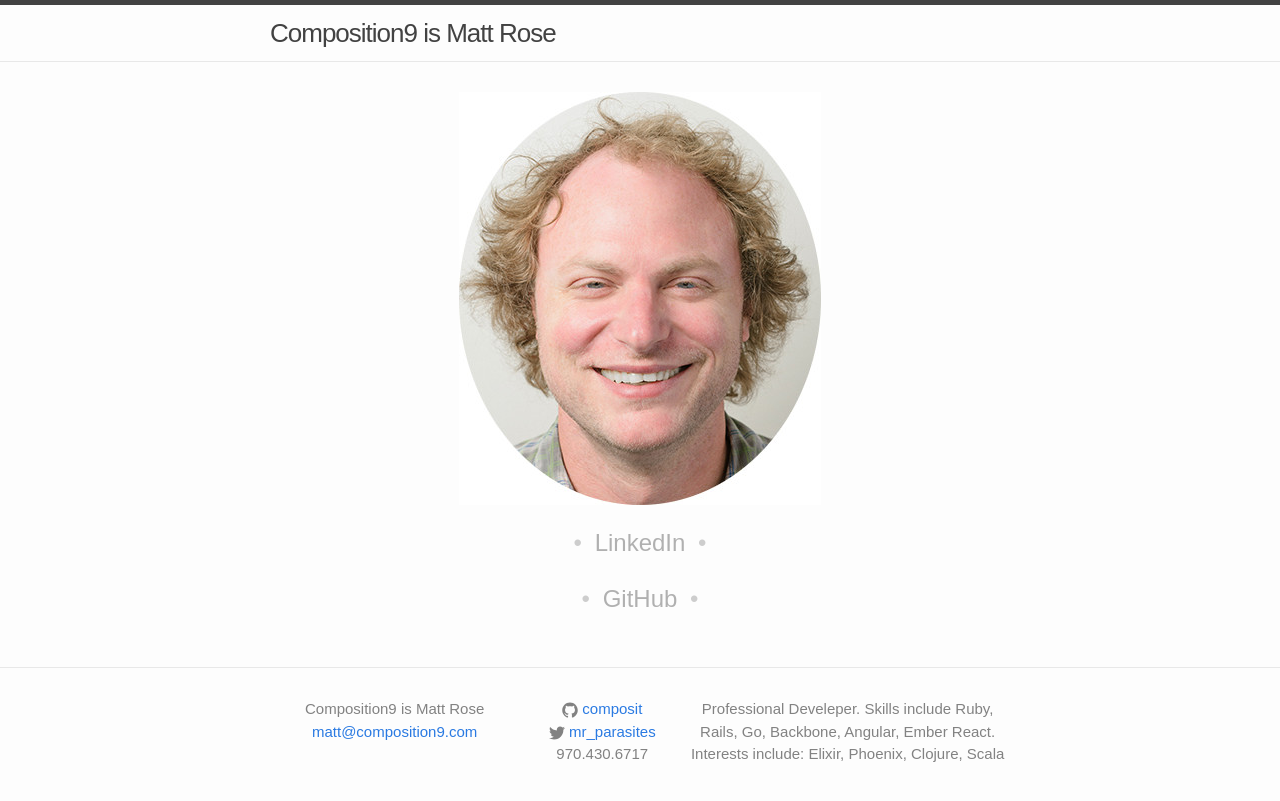
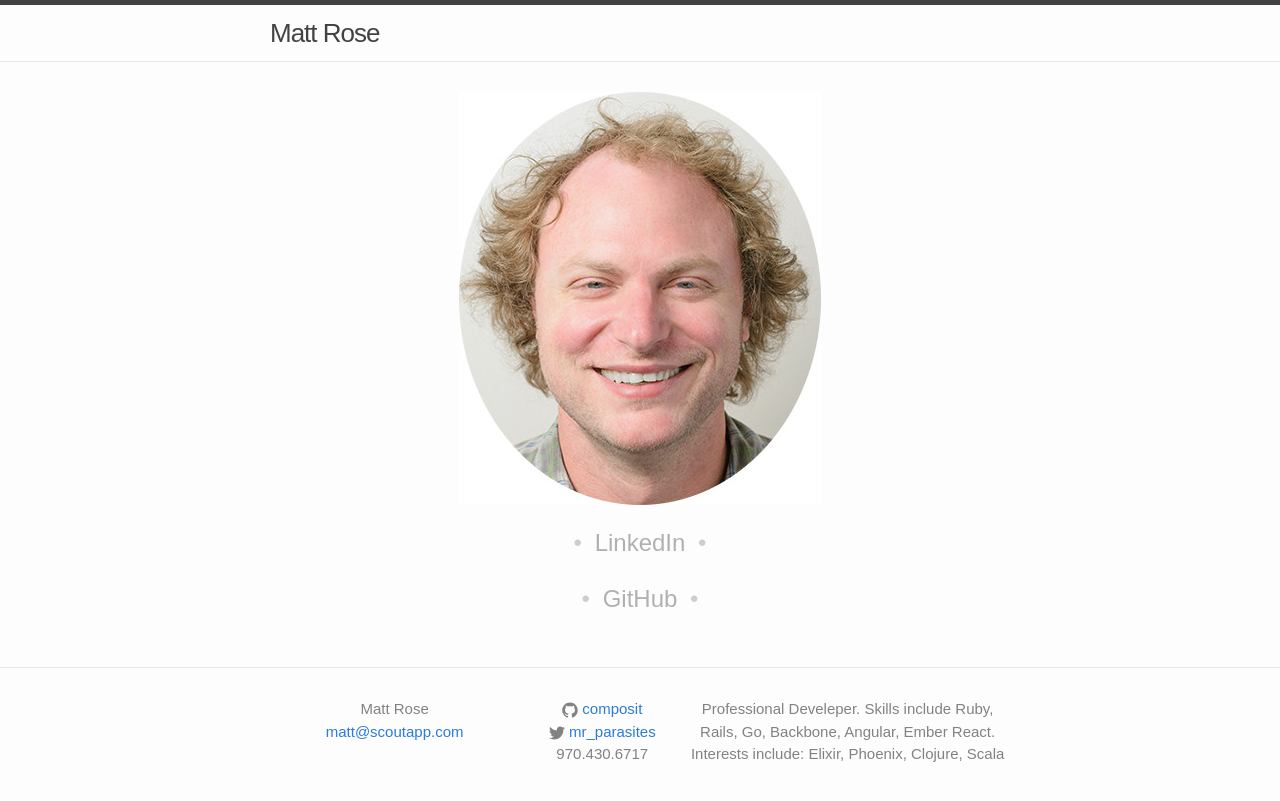
Before and after one commit to composit/composit.github.io, a Jekyll site: the page built from index.html, in a window 1280 px wide. Shown: the top 801 px of the page. Built offline with Jekyll 4.4.1, drawn with Linux system fonts in a browser that asks for light colours.

Commit message:
Update _config.yml

```diff
--- a/_config.yml
+++ b/_config.yml
@@ -1,6 +1,6 @@
 # Site settings
-title: Composition9 is Matt Rose
-email: matt@composition9.com
+title: Matt Rose
+email: matt@scoutapp.com
 description: > # this means to ignore newlines until "baseurl:"
   Professional Develeper. Skills include Ruby, Rails, Go, Backbone, Angular, Ember React. Interests include: Elixir, Phoenix, Clojure, Scala
 baseurl: "" # the subpath of your site, e.g. /blog/
```
